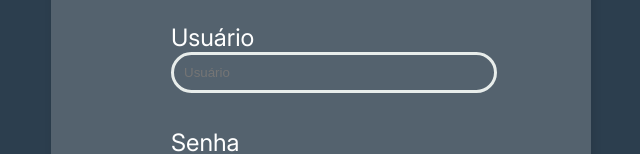
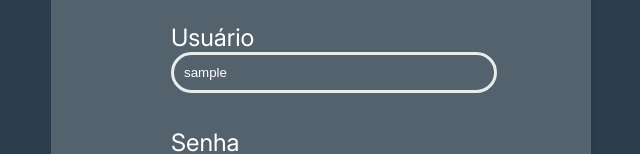
Before and after one commit to Larand26/Aminus, a React (Vite) app: page /home in a window 1280 px wide. Shown: the part 301-455 px from the top of the page, without its empty margins (319-959 px from the left). Built offline with nearby package versions, Linux system fonts and the light colour scheme; sample sign-in values are in the browser's storage.

Commit message:
feat: salva o nome de login do usuário

```diff
--- a/src/pages/Login.jsx
+++ b/src/pages/Login.jsx
@@ -11,7 +11,9 @@ import "../styles/login-page.css";
 
 const Login = () => {
   const [token, setToken] = useState(localStorage.getItem("token") || "");
-  const [username, setUsername] = useState("");
+  const [username, setUsername] = useState(
+    localStorage.getItem("username") || ""
+  );
   const [password, setPassword] = useState("");
 
   const verificaToken = async () => {
```
